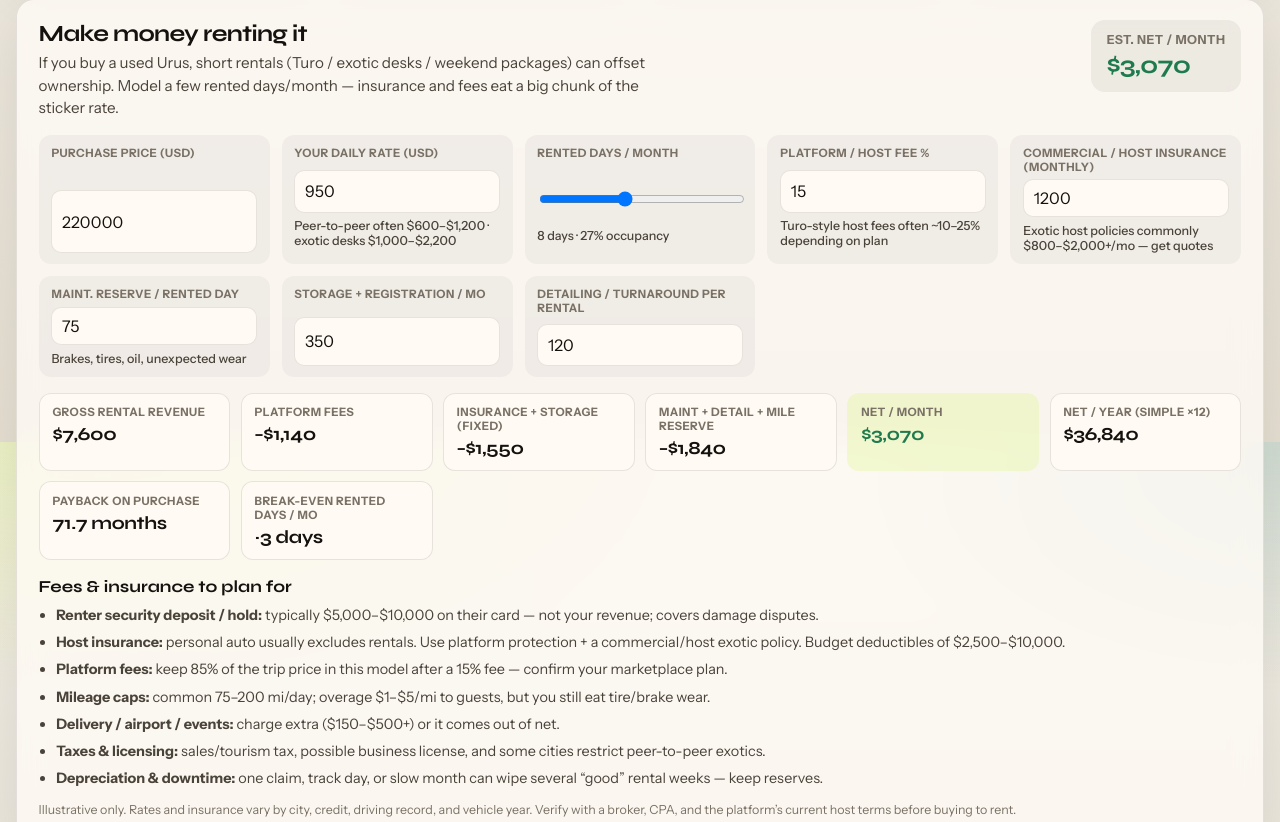
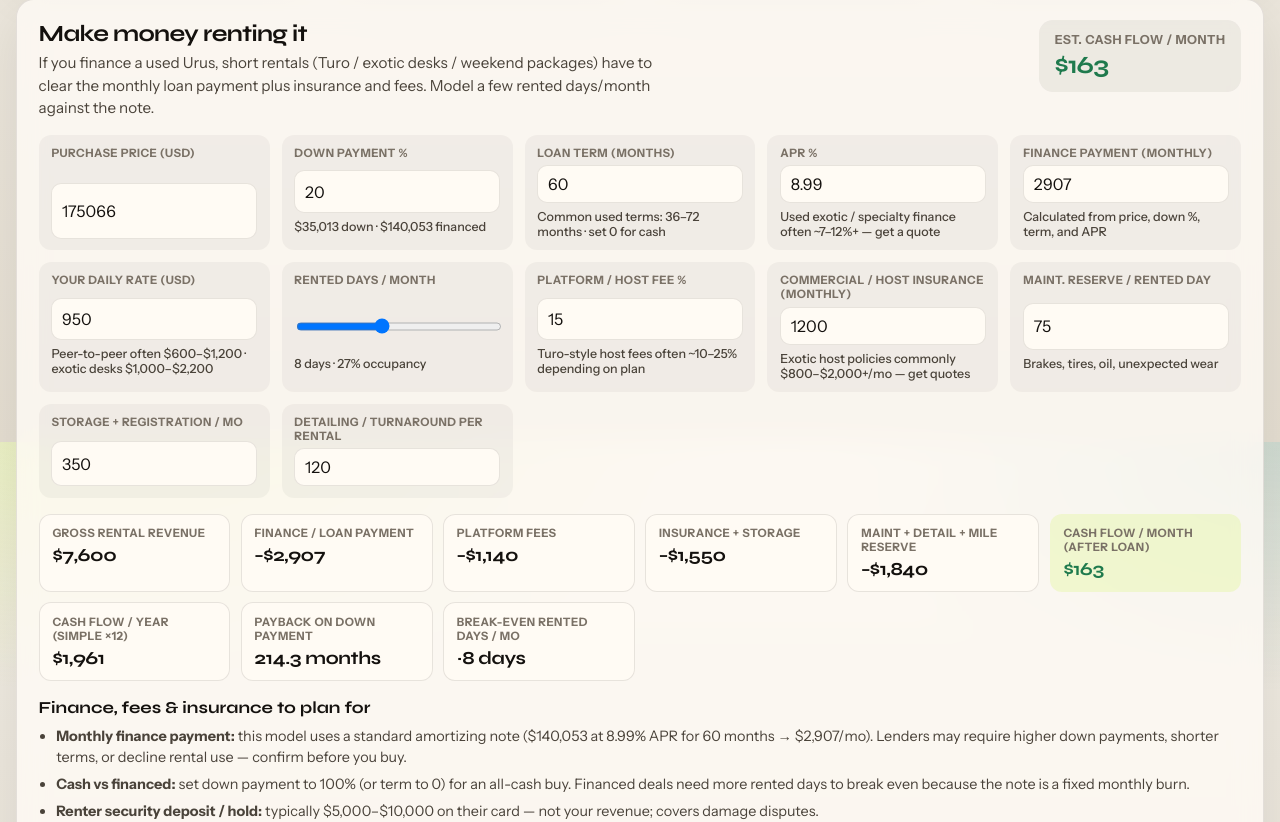
Before and after one commit to ugcrocky-dev/urus-radar, a React (Vite) app: page / in a window 1280 px wide. Shown: the part 358-1180 px from the top of the page. Built offline with nearby package versions, Linux system fonts and the light colour scheme.

Commit message:
Add monthly finance/loan payment to rental cash-flow calculator

```diff
--- a/src/RentalDesk.tsx
+++ b/src/RentalDesk.tsx
@@ -1,9 +1,12 @@
-import { useMemo, useState } from "react";
+import { useEffect, useMemo, useState } from "react";
 import { formatMoney } from "./data/listings";
 
 /** Rough market ranges for planning — not a guarantee of earnings. */
 const DEFAULTS = {
   purchasePrice: 220000,
+  downPaymentPct: 20,
+  loanTermMonths: 60,
+  aprPct: 8.99, // used-exotic / non-prime ballpark — shop your quote
   dailyRate: 950,
   rentedDaysPerMonth: 8,
   platformFeePct: 15, // Turo-like host fee ballpark
@@ -16,10 +19,22 @@ const DEFAULTS = {
   depositHold: 5000, // renter hold, not your income
 };
 
+/** Standard amortizing monthly payment. Returns 0 for cash / invalid loans. */
+function monthlyLoanPayment(principal: number, aprPct: number, termMonths: number) {
+  if (principal <= 0 || termMonths <= 0) return 0;
+  if (aprPct <= 0) return principal / termMonths;
+  const r = aprPct / 100 / 12;
+  const factor = Math.pow(1 + r, termMonths);
+  return (principal * r * factor) / (factor - 1);
+}
+
 export function RentalDesk({ seedPurchasePrice }: { seedPurchasePrice?: number }) {
   const [purchasePrice, setPurchasePrice] = useState(
     seedPurchasePrice && seedPurchasePrice > 0 ? seedPurchasePrice : DEFAULTS.purchasePrice,
   );
+  const [downPaymentPct, setDownPaymentPct] = useState(DEFAULTS.downPaymentPct);
+  const [loanTermMonths, setLoanTermMonths] = useState(DEFAULTS.loanTermMonths);
+  const [aprPct, setAprPct] = useState(DEFAULTS.aprPct);
   const [dailyRate, setDailyRate] = useState(DEFAULTS.dailyRate);
   const [daysPerMonth, setDaysPerMonth] = useState(DEFAULTS.rentedDaysPerMonth);
   const [platformFeePct, setPlatformFeePct] = useState(DEFAULTS.platformFeePct);
@@ -34,49 +49,66 @@ export function RentalDesk({ seedPurchasePrice }: { seedPurchasePrice?: number }
     DEFAULTS.cleaningPerRental,
   );
 
+  useEffect(() => {
+    if (seedPurchasePrice && seedPurchasePrice > 0) {
+      setPurchasePrice(seedPurchasePrice);
+    }
+  }, [seedPurchasePrice]);
+
   const math = useMemo(() => {
+    const clampedDown = Math.min(100, Math.max(0, downPaymentPct));
+    const downPayment = purchasePrice * (clampedDown / 100);
+    const loanAmount = Math.max(0, purchasePrice - downPayment);
+    const financePayment = monthlyLoanPayment(loanAmount, aprPct, loanTermMonths);
+
     const gross = dailyRate * daysPerMonth;
     const platformFee = gross * (platformFeePct / 100);
     const maintenance = maintPerDay * daysPerMonth;
-    const cleaning = cleaningPerRental * daysPerMonth; // assume 1 rental-day ≈ 1 trip for simple model
+    const cleaning = cleaningPerRental * daysPerMonth; // assume 1 rental-day ≈ 1 trip
     const mileageReserve =
       daysPerMonth * DEFAULTS.milesPerRentalDay * DEFAULTS.excessWearReservePerMile;
-    const fixedMonthly = insuranceMonthly + storageMonthly;
+    const fixedOps = insuranceMonthly + storageMonthly;
+    const fixedMonthly = fixedOps + financePayment;
     const variable = platformFee + maintenance + cleaning + mileageReserve;
     const totalCosts = fixedMonthly + variable;
     const net = gross - totalCosts;
     const annualNet = net * 12;
-    const paybackMonths = net > 0 ? purchasePrice / net : null;
+    const cashOnCashMonths = net > 0 && downPayment > 0 ? downPayment / net : null;
+    const paybackOnPurchase = net > 0 ? purchasePrice / net : null;
     const occupancy = (daysPerMonth / 30) * 100;
+    const contributionPerDay =
+      dailyRate -
+      maintPerDay -
+      cleaningPerRental -
+      dailyRate * (platformFeePct / 100) -
+      DEFAULTS.milesPerRentalDay * DEFAULTS.excessWearReservePerMile;
     const breakEvenDays =
-      dailyRate - maintPerDay - cleaningPerRental - dailyRate * (platformFeePct / 100) >
-      0
-        ? Math.ceil(
-            fixedMonthly /
-              (dailyRate -
-                maintPerDay -
-                cleaningPerRental -
-                dailyRate * (platformFeePct / 100) -
-                DEFAULTS.milesPerRentalDay * DEFAULTS.excessWearReservePerMile),
-          )
-        : null;
+      contributionPerDay > 0 ? Math.ceil(fixedMonthly / contributionPerDay) : null;
 
     return {
+      downPayment,
+      loanAmount,
+      financePayment,
       gross,
       platformFee,
       maintenance,
       cleaning,
       mileageReserve,
+      fixedOps,
       fixedMonthly,
       totalCosts,
       net,
       annualNet,
-      paybackMonths,
+      cashOnCashMonths,
+      paybackOnPurchase,
       occupancy,
       breakEvenDays,
     };
   }, [
     purchasePrice,
+    downPaymentPct,
+    loanTermMonths,
+    aprPct,
     dailyRate,
     daysPerMonth,
     platformFeePct,
@@ -92,13 +124,13 @@ export function RentalDesk({ seedPurchasePrice }: { seedPurchasePrice?: number }
         <div>
           <h2>Make money renting it</h2>
           <p>
-            If you buy a used Urus, short rentals (Turo / exotic desks / weekend
-            packages) can offset ownership. Model a few rented days/month —
-            insurance and fees eat a big chunk of the sticker rate.
+            If you finance a used Urus, short rentals (Turo / exotic desks /
+            weekend packages) have to clear the monthly loan payment plus
+            insurance and fees. Model a few rented days/month against the note.
           </p>
         </div>
         <div className="money-pill">
-          Est. net / month
+          Est. cash flow / month
           <strong className={math.net >= 0 ? "up" : "down"}>
             {formatMoney(math.net)}
           </strong>
@@ -115,6 +147,49 @@ export function RentalDesk({ seedPurchasePrice }: { seedPurchasePrice?: number }
             value={purchasePrice}
             onChange={(e) => setPurchasePrice(Number(e.target.value) || 0)}
           />
+        </label>
+        <label className="money-field">
+          <span>Down payment %</span>
+          <input
+            type="number"
+            min={0}
+            max={100}
+            step={1}
+            value={downPaymentPct}
+            onChange={(e) => setDownPaymentPct(Number(e.target.value) || 0)}
+          />
+          <small>
+            {formatMoney(math.downPayment)} down · {formatMoney(math.loanAmount)} financed
+          </small>
+        </label>
+        <label className="money-field">
+          <span>Loan term (months)</span>
+          <input
+            type="number"
+            min={0}
+            max={84}
+            step={12}
+            value={loanTermMonths}
+            onChange={(e) => setLoanTermMonths(Number(e.target.value) || 0)}
+          />
+          <small>Common used terms: 36–72 months · set 0 for cash</small>
+        </label>
+        <label className="money-field">
+          <span>APR %</span>
+          <input
+            type="number"
+            min={0}
+            max={30}
+            step={0.1}
+            value={aprPct}
+            onChange={(e) => setAprPct(Number(e.target.value) || 0)}
+          />
+          <small>Used exotic / specialty finance often ~7–12%+ — get a quote</small>
+        </label>
+        <label className="money-field">
+          <span>Finance payment (monthly)</span>
+          <input type="number" readOnly value={Math.round(math.financePayment)} />
+          <small>Calculated from price, down %, term, and APR</small>
         </label>
         <label className="money-field">
           <span>Your daily rate (USD)</span>
@@ -136,7 +211,9 @@ export function RentalDesk({ seedPurchasePrice }: { seedPurchasePrice?: number }
             value={daysPerMonth}
             onChange={(e) => setDaysPerMonth(Number(e.target.value))}
           />
-          <strong>{daysPerMonth} days · {math.occupancy.toFixed(0)}% occupancy</strong>
+          <strong>
+            {daysPerMonth} days · {math.occupancy.toFixed(0)}% occupancy
+          </strong>
         </label>
         <label className="money-field">
           <span>Platform / host fee %</span>
@@ -200,12 +277,16 @@ export function RentalDesk({ seedPurchasePrice }: { seedPurchasePrice?: number }
           <strong>{formatMoney(math.gross)}</strong>
         </div>
         <div>
+          <label>Finance / loan payment</label>
+          <strong>−{formatMoney(math.financePayment)}</strong>
+        </div>
+        <div>
           <label>Platform fees</label>
           <strong>−{formatMoney(math.platformFee)}</strong>
         </div>
         <div>
-          <label>Insurance + storage (fixed)</label>
-          <strong>−{formatMoney(math.fixedMonthly)}</strong>
+          <label>Insurance + storage</label>
+          <strong>−{formatMoney(math.fixedOps)}</strong>
         </div>
         <div>
           <label>Maint + detail + mile reserve</label>
@@ -214,36 +295,51 @@ export function RentalDesk({ seedPurchasePrice }: { seedPurchasePrice?: number }
           </strong>
         </div>
         <div className="total">
-          <label>Net / month</label>
+          <label>Cash flow / month (after loan)</label>
           <strong className={math.net >= 0 ? "up" : "down"}>
             {formatMoney(math.net)}
           </strong>
         </div>
         <div>
-          <label>Net / year (simple ×12)</label>
+          <label>Cash flow / year (simple ×12)</label>
           <strong>{formatMoney(math.annualNet)}</strong>
         </div>
         <div>
-          <label>Payback on purchase</label>
+          <label>Payback on down payment</label>
           <strong>
-            {math.paybackMonths
-              ? `${math.paybackMonths.toFixed(1)} months`
-              : "— (not profitable)"}
+            {math.cashOnCashMonths
+              ? `${math.cashOnCashMonths.toFixed(1)} months`
+              : "— (not covering costs)"}
           </strong>
         </div>
         <div>
           <label>Break-even rented days / mo</label>
           <strong>
-            {math.breakEvenDays != null && Number.isFinite(math.breakEvenDays) && math.breakEvenDays < 31
+            {math.breakEvenDays != null &&
+            Number.isFinite(math.breakEvenDays) &&
+            math.breakEvenDays < 31
               ? `~${math.breakEvenDays} days`
-              : "Check costs"}
+              : "Check costs / loan"}
           </strong>
         </div>
       </div>
 
       <div className="money-notes">
-        <h3>Fees & insurance to plan for</h3>
+        <h3>Finance, fees & insurance to plan for</h3>
         <ul>
+          <li>
+            <strong>Monthly finance payment:</strong> this model uses a standard
+            amortizing note (
+            {formatMoney(math.loanAmount)} at {aprPct}% APR for {loanTermMonths || 0}{" "}
+            months → {formatMoney(math.financePayment)}/mo). Lenders may require
+            higher down payments, shorter terms, or decline rental use — confirm
+            before you buy.
+          </li>
+          <li>
+            <strong>Cash vs financed:</strong> set down payment to 100% (or term to
+            0) for an all-cash buy. Financed deals need more rented days to break
+            even because the note is a fixed monthly burn.
+          </li>
           <li>
             <strong>Renter security deposit / hold:</strong> typically{" "}
             {formatMoney(DEFAULTS.depositHold)}–$10,000 on their card — not your
@@ -273,13 +369,15 @@ export function RentalDesk({ seedPurchasePrice }: { seedPurchasePrice?: number }
           </li>
           <li>
             <strong>Depreciation & downtime:</strong> one claim, track day, or
-            slow month can wipe several “good” rental weeks — keep reserves.
+            slow month can wipe several “good” rental weeks — keep reserves
+            beyond the loan payment.
           </li>
         </ul>
         <p className="disclaimer">
-          Illustrative only. Rates and insurance vary by city, credit, driving
-          record, and vehicle year. Verify with a broker, CPA, and the platform’s
-          current host terms before buying to rent.
+          Illustrative only. Loan rates, insurance, and rental demand vary by
+          credit, city, driving record, and vehicle year. Verify with a lender,
+          broker, CPA, and the platform’s current host terms before buying to
+          rent.
         </p>
       </div>
     </section>
```
